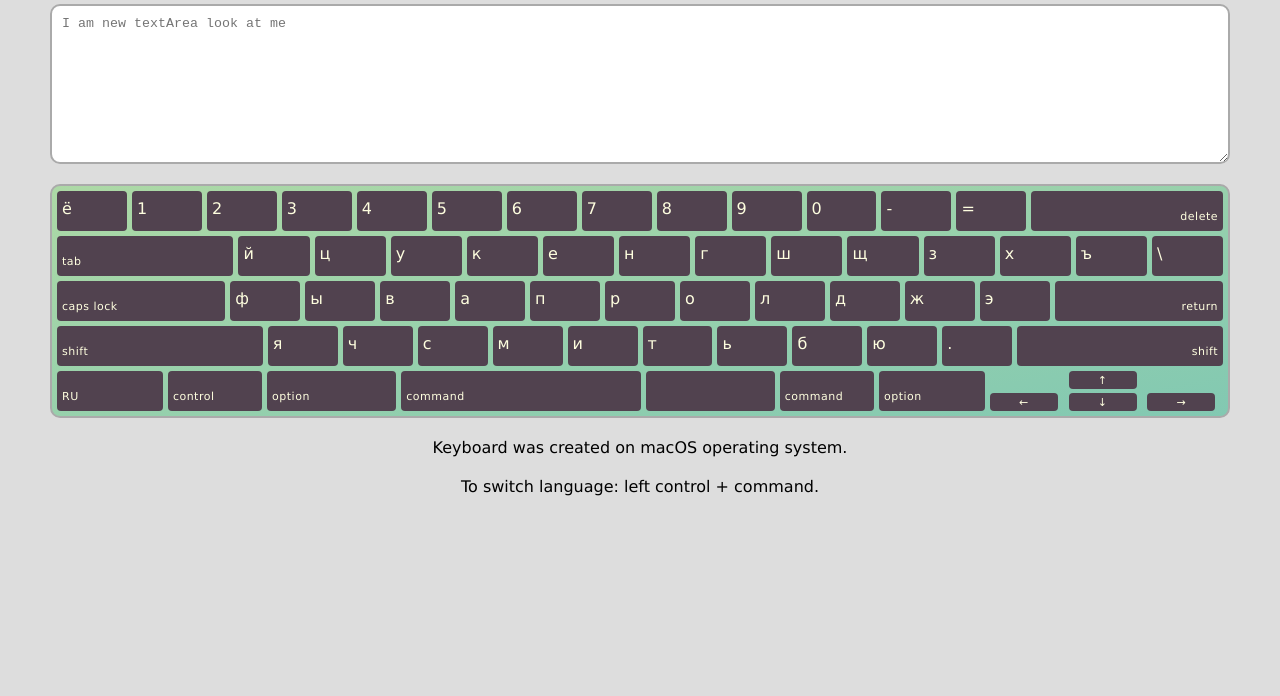
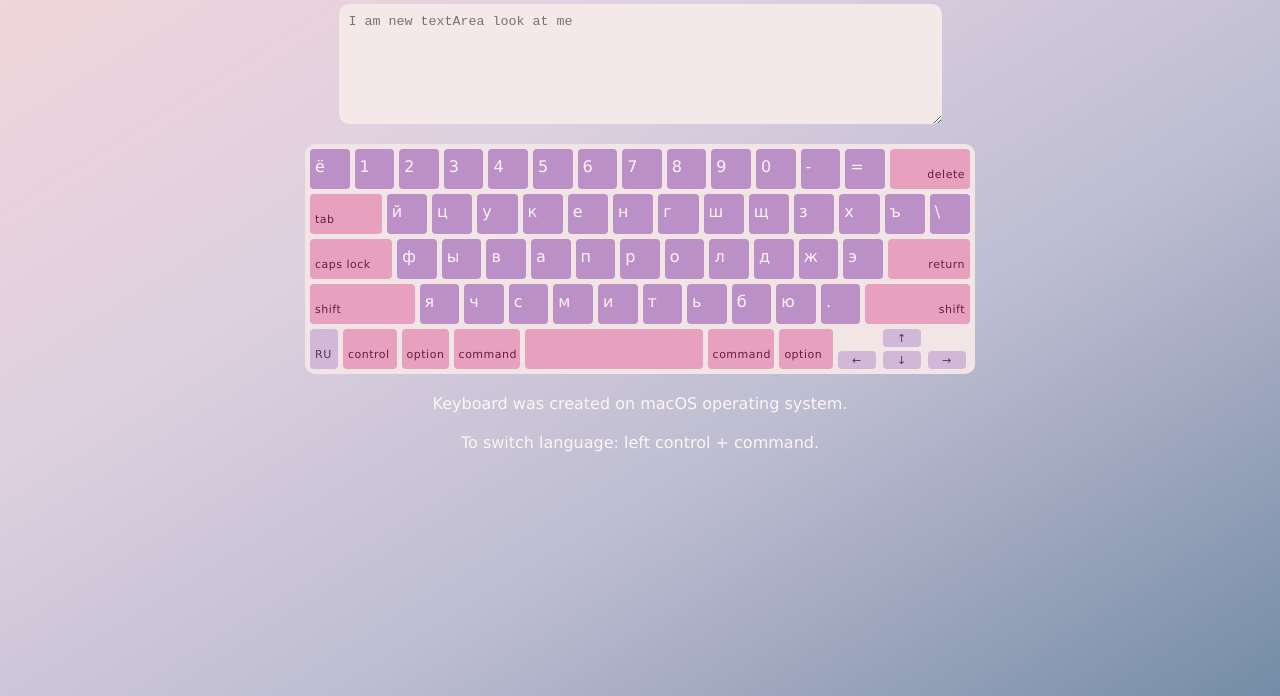
Before and after one commit to MaleryValery/virtual-keyboard, a website with bundled scripts: page index.html in a window 1280 px wide. Shown: the part 104-800 px from the top of the page. Built offline with nearby package versions, Linux system fonts and the light colour scheme.

Commit message:
feat: change style for keybord

```diff
--- a/sass/base/_base.scss
+++ b/sass/base/_base.scss
@@ -8,41 +8,44 @@
 }
 
 .body {
+    height: 100vh;
     margin: auto;
     padding: 5rem;
     font-family: Verdana, Geneva, Tahoma, sans-serif;
     font-size: 1.6rem;
-    background-color: #ddd;
+    background-image: linear-gradient(to right bottom, #f2d7d9, #eed5db, #e9d3dd, #e3d1de, #dcd0df, #d2c9db, #c8c3d6, #bdbdd1, #acb0c7, #9aa4bc, #8798b1, #748da6);
     user-select: none;
     -youbkit-touch-callout: none;
     -youbkit-user-select: none;
     -moz-user-select: none;
+    tab-size: 4;
+    -o-tab-size: 4;
+    -moz-tab-size: 4;
 }
 
 .wrapper{
     display: flex;
     flex-direction: column;
     gap: 2rem;
+    max-width: 67rem;
+    margin: auto;
 }
 
 .header{
     margin: 0 auto;
-    color: #28b487;
-    // letter-spacing: 2px;
-    // -webkit-background-clip: text;
-    // background-image: linear-gradient(to top left, #28b487, #7dd56f);
+    color: #FDF4F5;
 }
 
 .keybord-wrapper{
     border-radius: 1rem;
-    border: 2px solid #aaa;
     display: flex;
     flex-direction: column;
     gap: 0.5rem;
     padding: 0.5rem;
-    background: linear-gradient(to top left, rgba(40, 180, 135, 0.5), rgba(125, 213, 111, 0.5));
+    background: #F2E5E5;
 }
 
 .discription{
     margin: 0 auto;
+    color: #FDF4F5;
 }
--- a/sass/components/_buttons.scss
+++ b/sass/components/_buttons.scss
@@ -0,0 +1,88 @@
+.key {
+  width: 6%;
+  background-color: #BA90C6;
+  color:#FDF4F5;
+  border-radius: 4px;
+  transition: all 0.3s;
+  display: flex;
+  padding: 0.8rem 0.5rem;
+
+  &:hover {
+      background-color:  darken(#BA90C6, 5%);
+      cursor: pointer;
+  }
+
+  &:active {
+      transform: scale(0.97);
+      background-color: darken(#BA90C6, 10%);;
+      cursor: pointer;
+  }
+
+  &.active {
+      transform: scale(0.97);
+      background-color: darken(#BA90C6, 10%);;
+      cursor: pointer;
+  }
+
+  &.special {
+      font-weight: 500;
+      color: darken(#E8A0BF, 50%);
+      background: #E8A0BF;
+      flex-grow: 1;
+      font-size: 1.1rem;
+      align-items: end;
+      letter-spacing: 0.5px;
+
+      &:hover {
+          background-color: darken(#E8A0BF, 3%);
+          cursor: pointer;
+      }
+      &:active {
+          transform: scale(0.97);
+          background-color: darken(#E8A0BF, 8%);
+          cursor: pointer;
+      }
+      &.active {
+          transform: scale(0.97);
+          background-color: darken(#E8A0BF, 8%);;
+          cursor: pointer;
+      }
+  }
+
+  &.arrow,
+  &.Fn {
+      color: darken(#E7D9EA, 60%);
+      background-color: darken(#E7D9EA, 10%);
+      flex-grow: 0;
+      &:hover {
+          background-color: darken(#E7D9EA, 10%);
+          cursor: pointer;
+      }
+      &:active {
+        transform: scale(0.97);
+        background-color: darken(#E7D9EA, 20%);;
+        cursor: pointer;
+    }
+      &.active {
+        transform: scale(0.97);
+        background-color: darken(#E7D9EA, 20%);;
+        cursor: pointer;
+    }
+  }
+}
+.arrow {
+    justify-content: center;
+    align-items: center;
+    padding: 0.2rem;
+    height: 1.8rem;
+    width: 90%;
+
+    &:first-child {
+        grid-column: 2/3;
+        grid-row: 1/2;
+    }
+
+    &:not(:first-child) {
+        grid-row: 2/2;
+    }
+}
--- a/sass/components/_textaria.scss
+++ b/sass/components/_textaria.scss
@@ -1,9 +1,12 @@
 .text-wrapper{
     display: block;
     padding: 1rem;
-    height: 20vh;
+    height: 15vh;
     border-radius: 1rem;
-    border: 2px solid #aaa;
+    border: none;
+    background: lighten(#F2E5E5,1%);
+    width: 90%;
+    align-self: center;
 
     &:focus-visible{
         outline: none;
--- a/sass/layouts/_layout.scss
+++ b/sass/layouts/_layout.scss
@@ -1,40 +1,4 @@
-.key {
-    width: 6%;
-    background-color: #51424F;
-    color: #FEFEDF;
-    border-radius: 4px;
-    transition: all 0.3s;
-    display: flex;
-    padding: 0.8rem 0.5rem;
 
-    &:hover {
-        background-color: #827280;
-        cursor: pointer;
-    }
-
-    &:active {
-        transform: scale(0.97);
-        background-color: #835d7e;
-        cursor: pointer;
-    }
-
-    &.active {
-        transform: scale(0.97);
-        background-color: #835d7e;
-        cursor: pointer;
-    }
-
-    &.special {
-        flex-grow: 1;
-        font-size: 1.1rem;
-        align-items: end;
-        letter-spacing: 0.5px;
-    }
-
-    &.arrow {
-        flex-grow: 0;
-    }
-}
 .keybord__row:nth-child(2){
     .key{
         flex-grow: 0;
@@ -52,29 +16,25 @@
         flex-basis: 4%;
     }
 
-    .key.special:nth-child(1) {
-        flex-basis: 4%;
+    .key.special.Fn:nth-child(1) {
+        flex-basis: 2.8rem;
     }
 
     .key.special:nth-child(2) {
+        flex-basis: 4%;
+    }
+    .key.special:nth-child(3) {
         flex-basis: 3%;
     }
-
-    .key.special:nth-child(3) {
+    .key.special:nth-child(4) {
         flex-basis: 6%;
     }
     .key.special:nth-child(5) {
+        flex-basis: 15rem;
+    }
+    .key.special:nth-child(6) {
         flex-basis: 6%;
     }
-    .key.special:nth-child(4) {
-        flex-basis: 18rem;
-    }
-    .key.special:nth-child(6) {
-        flex-basis: 3%;
-    }
-    // &.upper-case{
-    //     text-transform: lowercase;
-    // }
 }
 
 .keybord__row:not(:last-child) {
@@ -101,27 +61,3 @@
     width: 20%;
     gap: 0.3rem;
 }
-
-.arrow {
-    justify-content: center;
-    align-items: center;
-    padding: 0.2rem;
-    height: 1.8rem;
-    width: 90%;
-
-    &:first-child {
-        grid-column: 2/3;
-        grid-row: 1/2;
-    }
-
-    &:not(:first-child) {
-        grid-row: 2/2;
-    }
-}
-
-// .upper-case{
-//     text-transform: uppercase;
-// }
-// .lower-case{
-//     text-transform: lowercase;
-// }
```
Also changed, not shown: sass/style.css, 1 other file.
